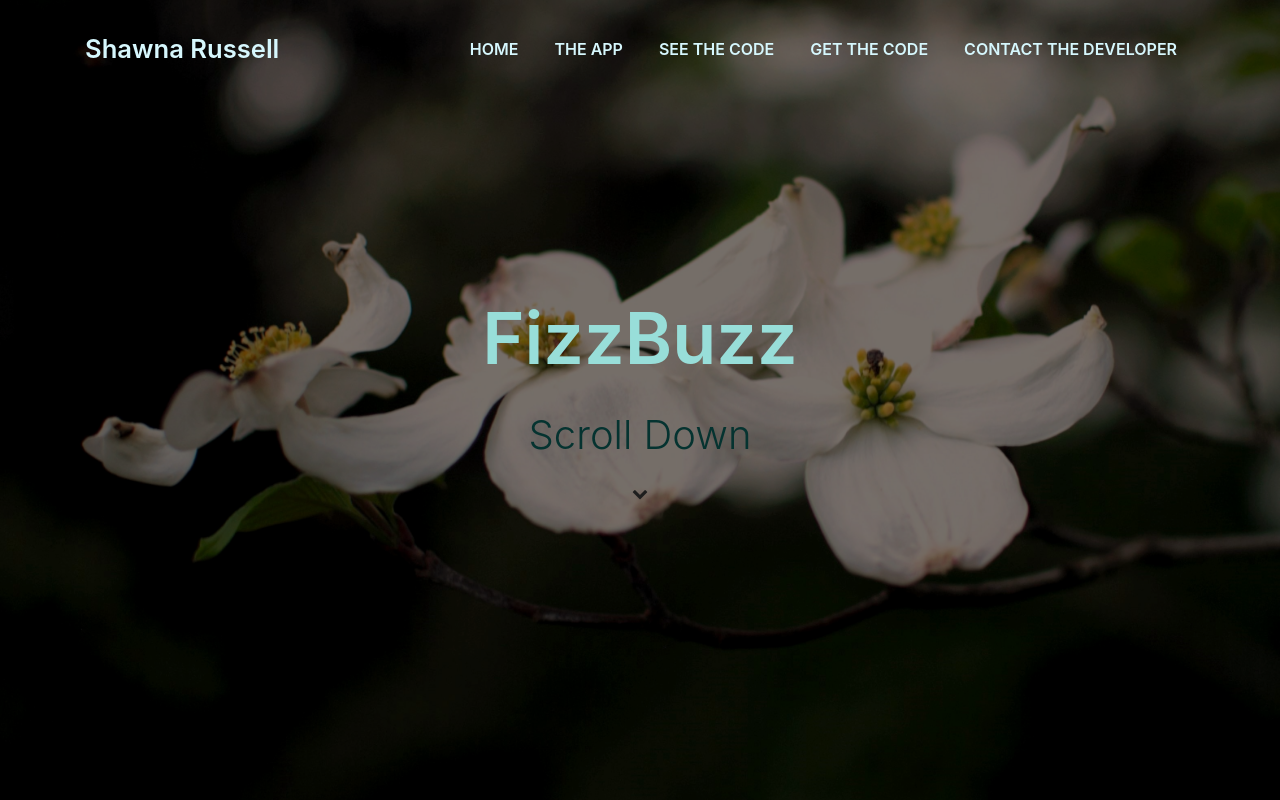
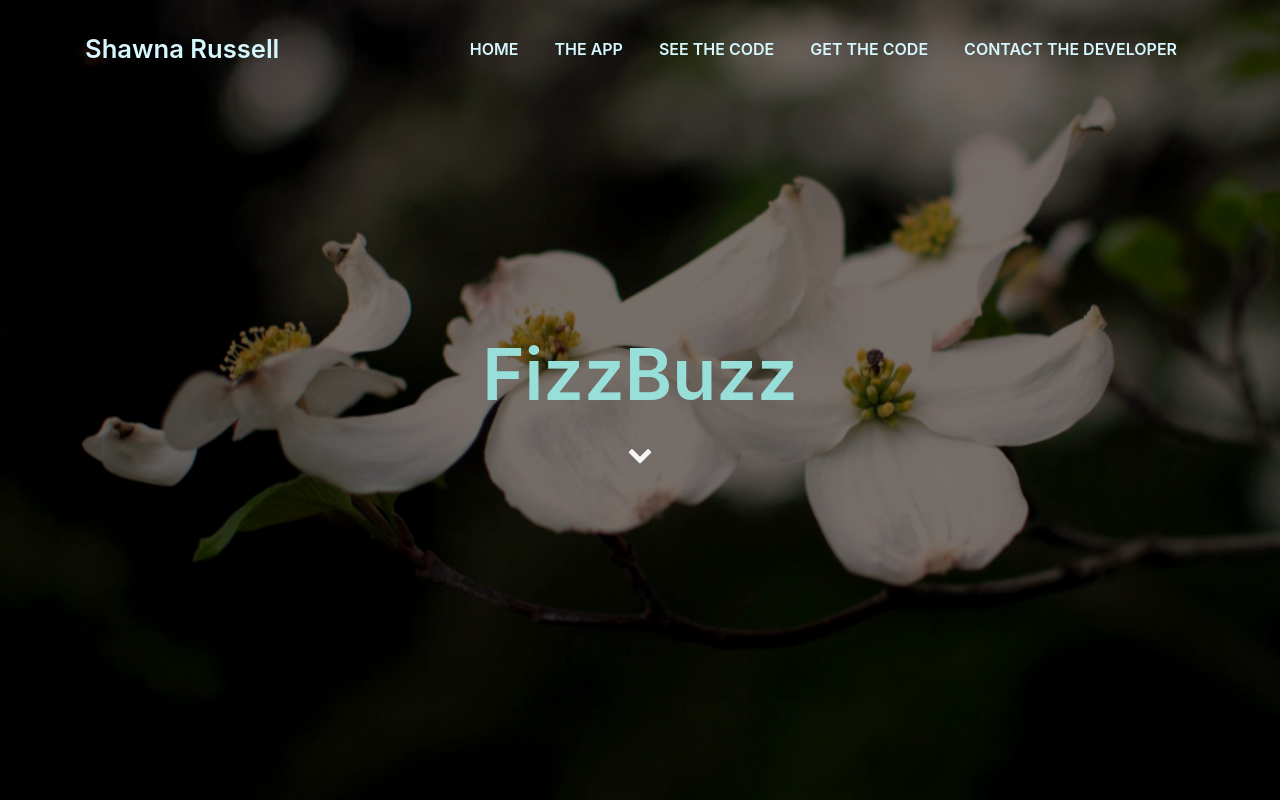
Before and after one commit to shawnatwrussell/Fizzbuzz, a plain HTML site: page index.html in a window 1280 px wide. Shown: the top 800 px of the page. Drawn offline with nearby package versions, Linux system fonts and the light colour scheme; some packages are replaced by stand-ins of ours; a script that the page names is missing.

Commit message:
Updated ScrollDown

```diff
--- a/css/style.css
+++ b/css/style.css
@@ -373,6 +373,34 @@ a:hover {
     bottom: 15px;
   }
 }
+
+/*------/ Scroll Down button /------*/
+.scroll-down {
+  /*background: #0078ff;*/
+  color: #f6f6f6;
+  width: 44px;
+  height: 44px;
+  text-align: center;
+  line-height: 1;
+  font-size: 25px;
+  border-radius: 50%;
+  right: 15px;
+  bottom: 15px;
+  transition: background 0.5s;
+  z-index: 11;
+}
+
+.back-to-top i {
+  padding-top: 12px;
+  color: #d6f7fd;
+}
+
+@media (max-width: 768px) {
+  .back-to-top {
+    bottom: 15px;
+  }
+}
+
 
 /*------/ Prelaoder /------*/
 #preloader {
--- a/index.html
+++ b/index.html
@@ -80,8 +80,7 @@
                     <div class="container">
                         <h1 class="intro-title mb-4">FizzBuzz</h1>
                         <!--SCROLL DOWN-->
-                        <p class="intro-subtitle">Scroll Down</p>
-                        <a href="#" class="scroll-down" size="large"><i class="fa fa-chevron-down"></i></a>
+                        <a class="scroll-down" size="small"><i class="fa fa-chevron-down"></i></a>
                     </div>
                 </div>
             </div>
```
Also changed, not shown: app.html (+2 -3 lines), code.html (+1 -2 lines), contact.html (+1 -2 lines).
